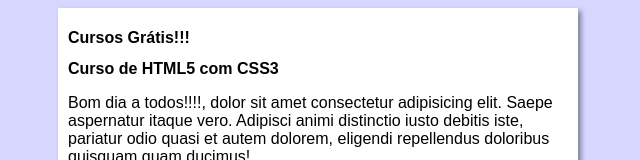
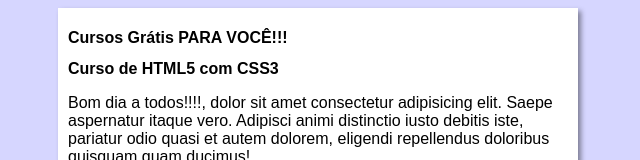
Before and after one commit to DavidSheltonSF/projeto-site, a plain HTML site: page index.html in a window 1280 px wide. Shown: the top 160 px of the page, without its empty margins (322-962 px from the left). Drawn offline with Linux system fonts and the light colour scheme.

Commit message:
Update index.html
Cursos grátis para você

```diff
--- a/index.html
+++ b/index.html
@@ -10,7 +10,7 @@
 <body>
     <main>
         <header>
-            <h1>Cursos Grátis!!!</h1>
+            <h1>Cursos Grátis PARA VOCÊ!!!</h1>
             <article>
                 <h2>Curso de HTML5 com CSS3</h2>
                 <p>Bom dia a todos!!!!, dolor sit amet consectetur adipisicing elit. Saepe aspernatur itaque vero. Adipisci animi distinctio iusto debitis iste, pariatur odio quasi et autem dolorem, eligendi repellendus doloribus quisquam quam ducimus!</p>
```
